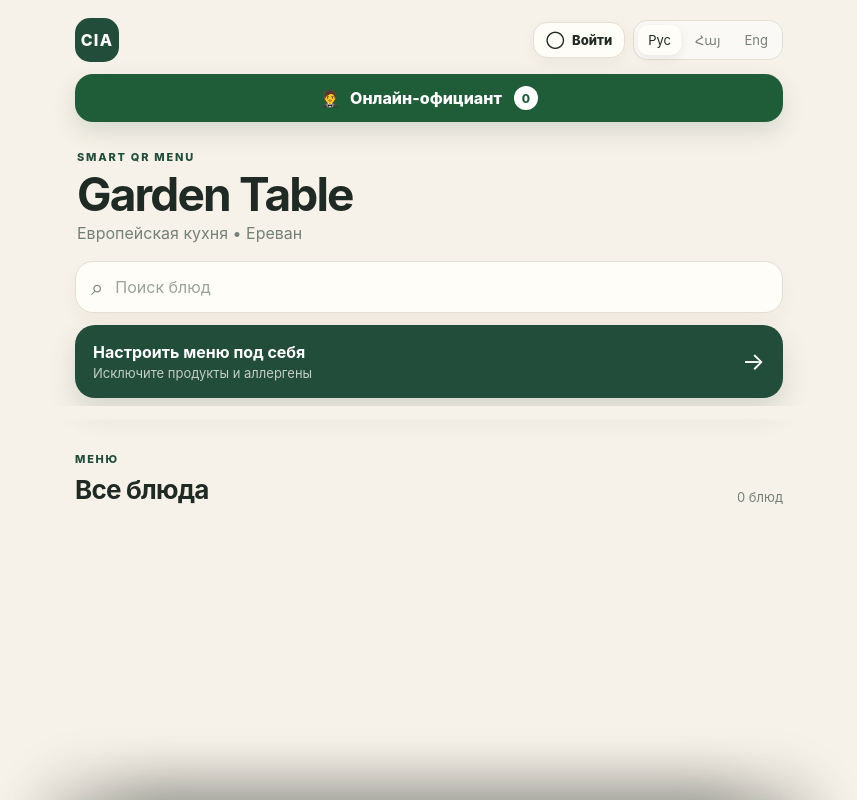
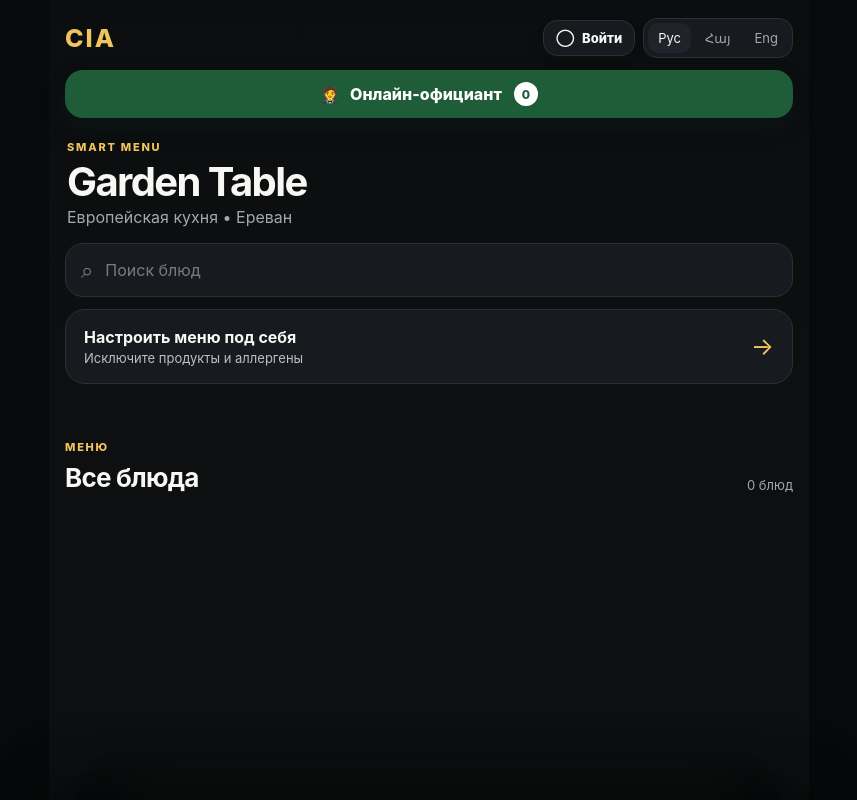
Before and after one commit to Shant761/cia-smart-menu-demo, a plain HTML site: page index.html in a window 1280 px wide. Shown: the whole page, without its empty margins (211-1068 px from the left). Drawn offline with Linux system fonts and the light colour scheme; no server answers.

Commit message:
feat: enable dark premium Smart Menu v2 theme

```diff
--- a/index.html
+++ b/index.html
@@ -3,10 +3,11 @@
 <head>
   <meta charset="utf-8" />
   <meta name="viewport" content="width=device-width, initial-scale=1, viewport-fit=cover" />
-  <meta name="theme-color" content="#f7f2e9" />
+  <meta name="theme-color" content="#0d0f11" />
   <title>CIA Smart Menu</title>
   <link rel="stylesheet" href="styles.css?v=20260823fix1" />
   <link rel="stylesheet" href="auth.css?v=20260823fix1" />
+  <link rel="stylesheet" href="design-v2.css?v=20260922v1" />
 </head>
 <body>
   <div class="app-shell">
@@ -23,7 +24,7 @@
         </div>
       </div>
       <div class="restaurant-copy">
-        <span class="eyebrow">SMART QR MENU</span>
+        <span class="eyebrow">SMART MENU</span>
         <h1 id="restaurantName">Garden Table</h1>
         <p id="restaurantMeta">Европейская кухня • Ереван</p>
       </div>
```
